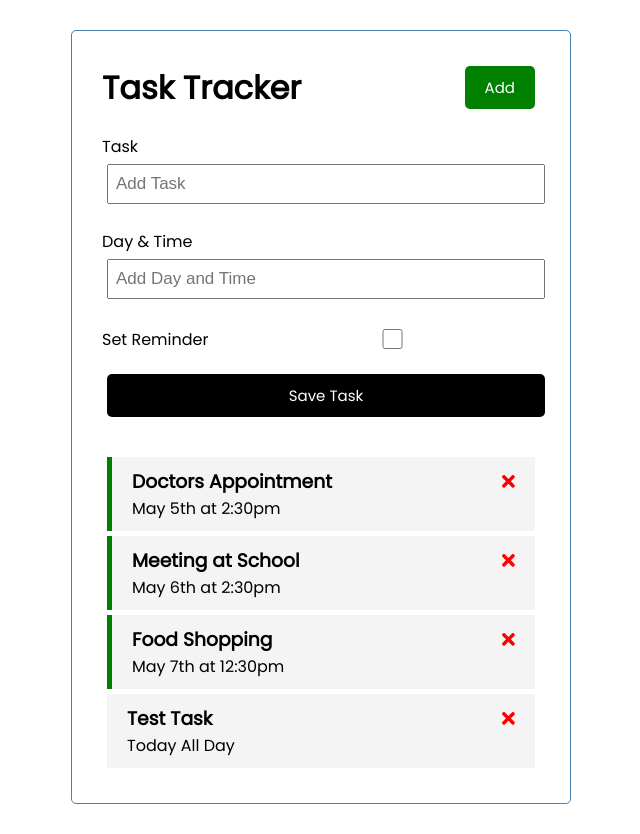
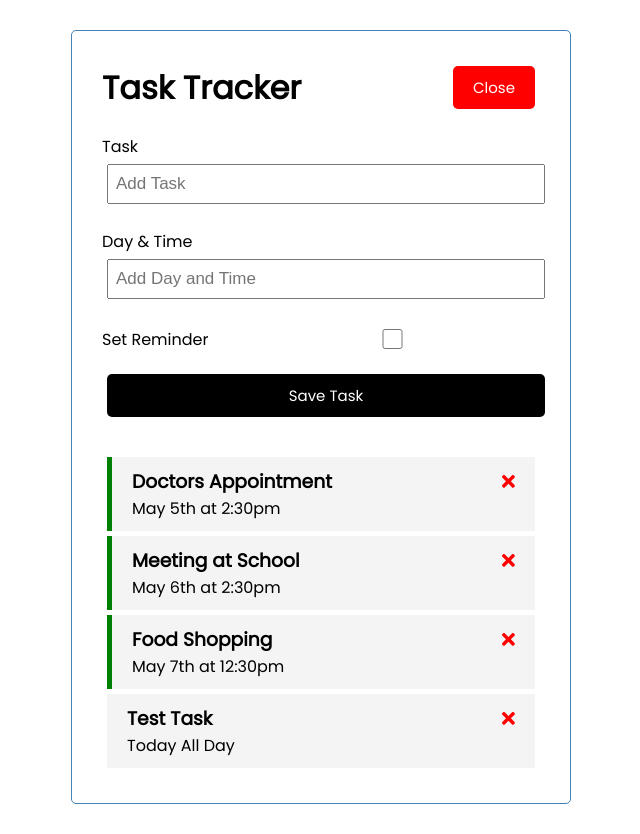
Before and after one commit to BrandonCzaja/Traversy_Media_Angular_Crash_Course, an Angular app: page / in a window 1280 px wide. Shown: the whole page, without its empty margins (319-959 px from the left). Built offline with nearby package versions, Linux system fonts and the light colour scheme; data requests are answered from the project's data file.

Commit message:
Add Task button toggles, but the functionality isn't setup yet

```diff
--- a/src/app/components/header/header.component.html
+++ b/src/app/components/header/header.component.html
@@ -2,8 +2,8 @@
   <!-- Coming from header.components.ts class HeaderComponent -->
   <h1>{{ title }}</h1>
   <app-button
-    color="green"
-    text="Add"
+    color="{{ showAddTask ? 'red' : 'green' }}"
+    text="{{ showAddTask ? 'Close' : 'Add' }}"
     (btnClick)="toggleAddTask()"
   ></app-button>
 </header>
--- a/src/app/components/header/header.component.ts
+++ b/src/app/components/header/header.component.ts
@@ -1,4 +1,6 @@
 import { Component, OnInit } from '@angular/core';
+import { UiService } from '../../services/ui.service';
+import { Subscription } from 'rxjs';
 
 @Component({
   selector: 'app-header',
@@ -8,14 +10,21 @@
 export class HeaderComponent implements OnInit {
   // You should add data type to your properties
   title: string = 'Task Tracker';
+  showAddTask: boolean = true;
+  subscription: Subscription;
 
-  constructor() {}
+  // In order to use a Service it has to be added to the constructor
+  constructor(private uiService: UiService) {
+    this.subscription = this.uiService
+      .onToggle()
+      .subscribe((value) => (this.showAddTask = value));
+  }
 
   // Lifecycle method - Similar to useEffect()
   ngOnInit(): void {}
 
   toggleAddTask() {
-    console.log('toggle');
+    this.uiService.toggleAddTask(); // Calls toggleAddTask() from ui.service.ts
   }
 }
 
--- /dev/null
+++ b/src/app/services/ui.service.ts
@@ -0,0 +1,21 @@
+import { Injectable } from '@angular/core';
+import { Observable, Subject } from 'rxjs';
+
+@Injectable({
+  providedIn: 'root',
+})
+export class UiService {
+  private showAddTask: boolean = false;
+  private subject = new Subject<any>();
+
+  constructor() {}
+
+  toggleAddTask(): void {
+    this.showAddTask = !this.showAddTask;
+    this.subject.next(this.showAddTask);
+  }
+
+  onToggle(): Observable<any> {
+    return this.subject.asObservable();
+  }
+}
```
Also changed, not shown: 1 other file (tests, documents, lock files or other folders).
